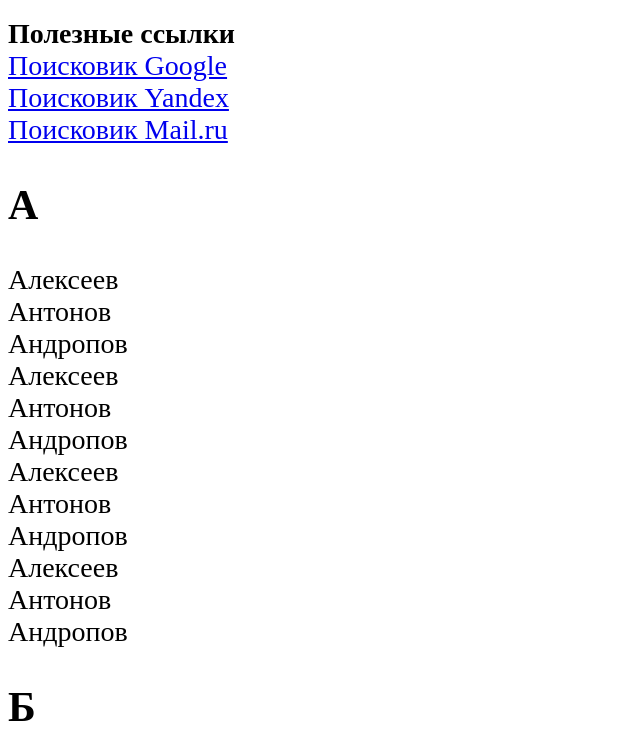
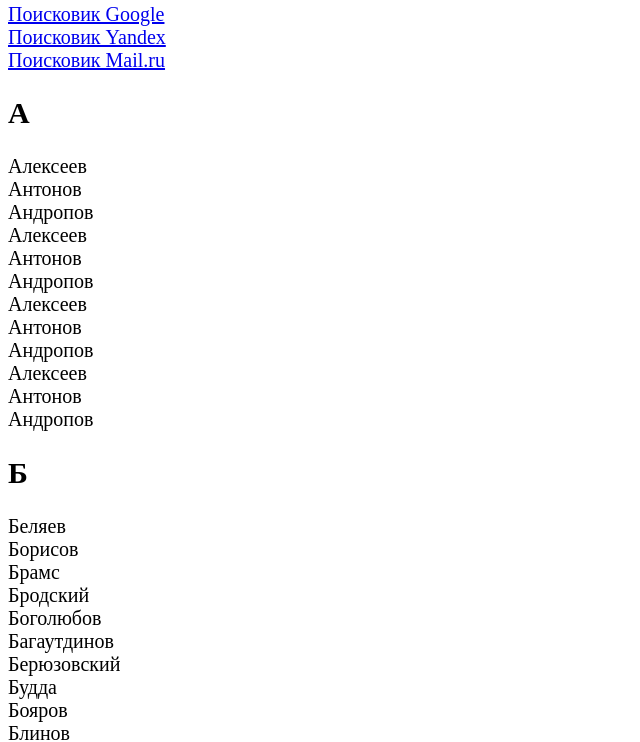
Before and after one commit to Aleksandrlife999/4p22-frontend-aleksandr-sundiev, a plain HTML site: page homework_5/index.html in a window 1280 px wide. Shown: the part 121-863 px from the top of the page, without its empty margins (0-640 px from the left). Drawn offline with Linux system fonts and the light colour scheme.

Commit message:
add homework_5

```diff
--- a/homework_5/style.css
+++ b/homework_5/style.css
@@ -1,10 +1,12 @@
 {
     box-sizing: border-box;
     margin: 0;
+    padding: 0;
+    font: 0
     }
 
     html {
-    font-size: 28px;
+    font-size: 20px;
     }
 
     .header {
--- a/homework_6/style.css
+++ b/homework_6/style.css
@@ -48,8 +48,8 @@
   }
   ul {
   list-style-type: none;
-  padding-bottom: 2vh;
-  padding-left: 10px;
+  padding-bottom: 5vh;
+  padding-left: 5px;
   }
   a {
   color: #FF710B;
```
